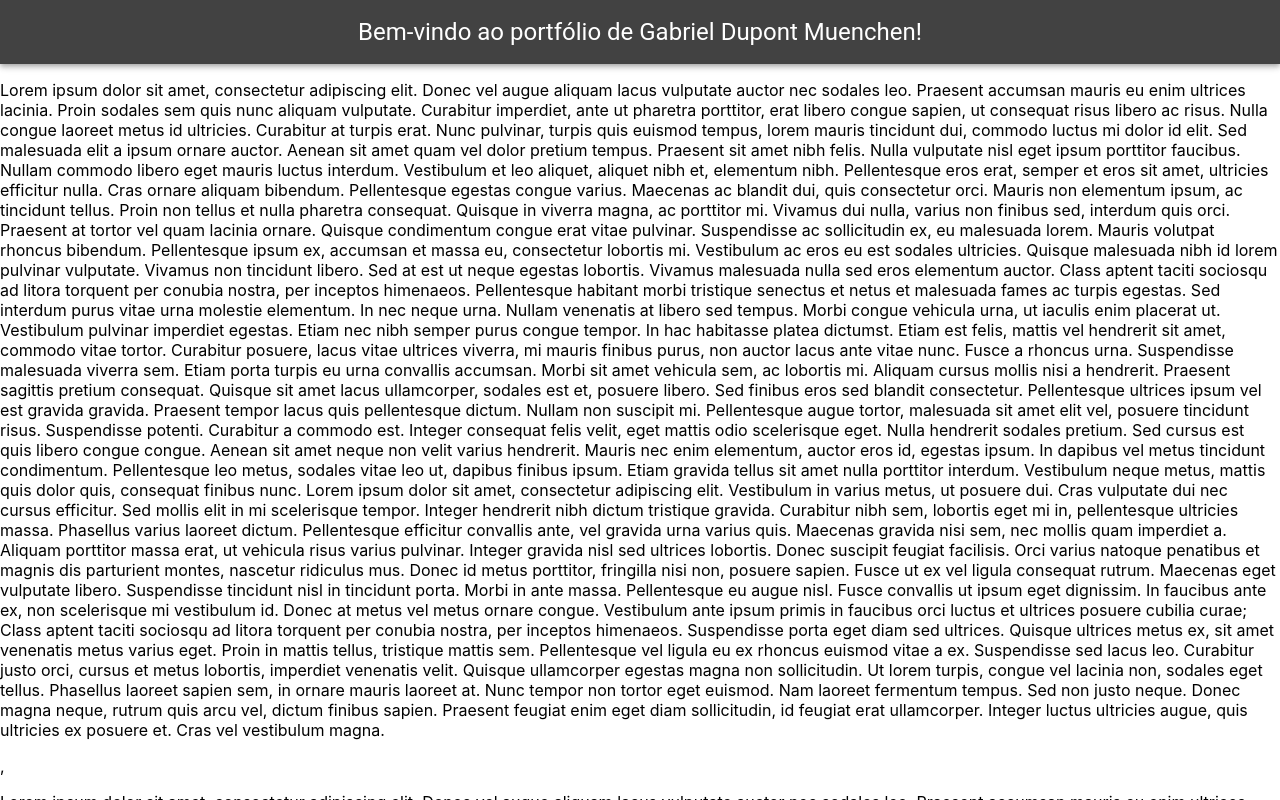
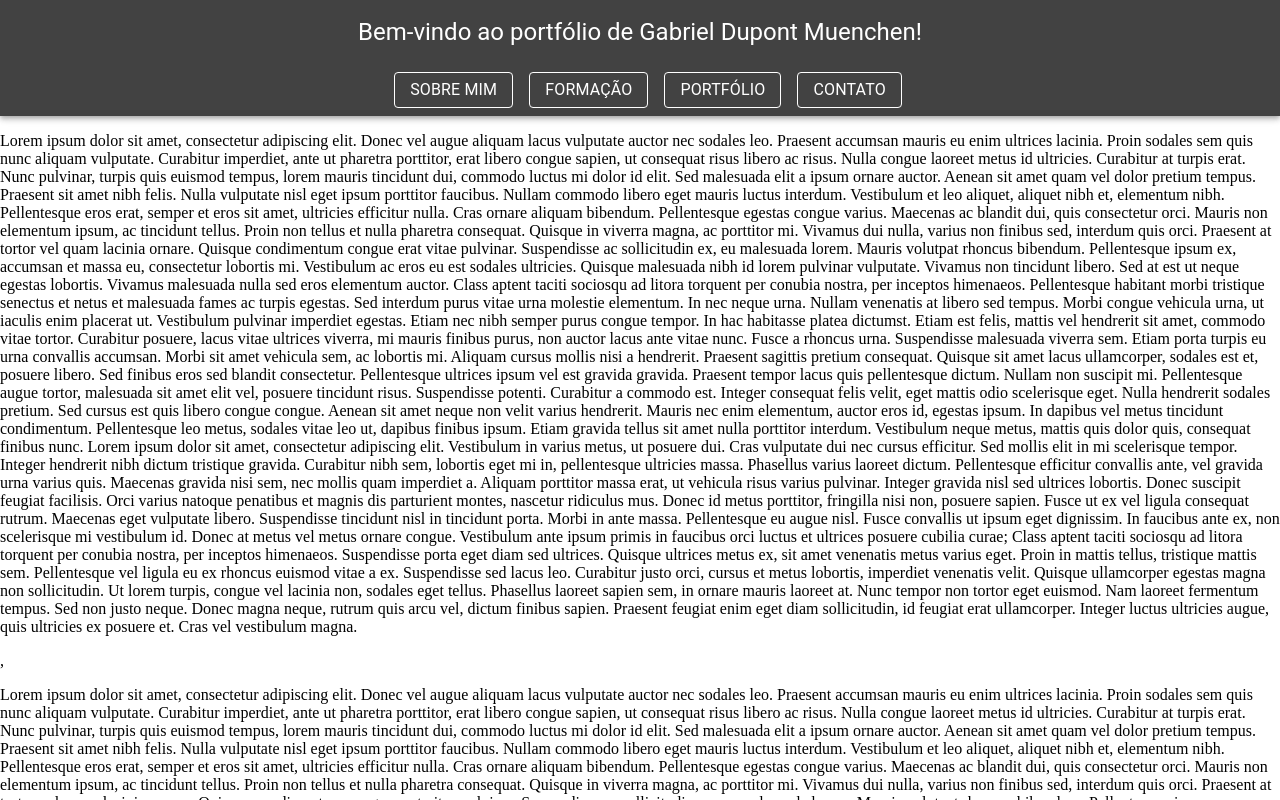
Before and after one commit to duponto/portfolio, a React (Create React App) app: page / in a window 1280 px wide. Shown: the top 800 px of the page. Built offline with nearby package versions, Linux system fonts and the light colour scheme; the HTML template or start-up script is replaced by a standard one.

Commit message:
header com bug na definicao de fonte + dirty stacked code

```diff
--- a/src/App.css
+++ b/src/App.css
@@ -1,38 +1,3 @@
 .App {
   text-align: center;
 }
-
-.App-logo {
-  height: 40vmin;
-  pointer-events: none;
-}
-
-@media (prefers-reduced-motion: no-preference) {
-  .App-logo {
-    animation: App-logo-spin infinite 20s linear;
-  }
-}
-
-.App-header {
-  background-color: #282c34;
-  min-height: 100vh;
-  display: flex;
-  flex-direction: column;
-  align-items: center;
-  justify-content: center;
-  font-size: calc(10px + 2vmin);
-  color: white;
-}
-
-.App-link {
-  color: #61dafb;
-}
-
-@keyframes App-logo-spin {
-  from {
-    transform: rotate(0deg);
-  }
-  to {
-    transform: rotate(360deg);
-  }
-}
--- /dev/null
+++ b/src/components/FlexButton/index.js
@@ -0,0 +1,18 @@
+import React from "react";
+import { Button, ThemeProvider, Typography } from "@mui/material";
+
+const FlexButton = (props) => {
+    return(
+            <Button
+                variant={props.variant}
+                href={props.href}
+                color="inherit"
+                >
+                <Typography style={{fontFamily: props.customTheme}}>
+                    {props.children}
+                </Typography>
+            </Button>
+    );
+}
+
+export default FlexButton
--- a/src/components/Header/index.js
+++ b/src/components/Header/index.js
@@ -1,35 +1,92 @@
-import React from "react";
-import AppBar from '@mui/material/AppBar';
-import Toolbar from '@mui/material/Toolbar';
-import Typography from '@mui/material/Typography';
-import { grey} from "@mui/material/colors";
-import { createTheme } from "@mui/material";
+import React, { useState, useEffect } from "react";
+import { AppBar, Toolbar, Typography, Stack, createTheme } from '@mui/material/';
+import { grey } from "@mui/material/colors";
 import { ThemeProvider } from "@emotion/react";
+import FlexButton from "../FlexButton";
 
 const temaHeader = createTheme({
-    palette:{
-        primary:{
+    palette: {
+        primary: {
             main: grey[800]
         },
-        secondary:{
+        secondary: {
             main: grey[900]
         }
-    }
+    },
 })
 
 const Header = () => {
+    const [isTop, setIsTop] = useState(true);
+
+    useEffect(() => {
+        const handleScroll = () => {
+            setIsTop(window.scrollY === 0);
+        };
+
+        window.addEventListener("scroll", handleScroll);
+
+        return () => {
+            window.removeEventListener("scroll", handleScroll);
+        };
+    }, []);
+
     return (
         <ThemeProvider theme={temaHeader}>
             <AppBar position="static" color="primary">
                 <Toolbar>
+                    <div style={{ width: "100%" }}>
                         <Typography
                             variant="h5"
                             style={{
-                            textAlign:"center",
-                            width: "100%"
+                                textAlign: "center",
+                                marginBottom: "1rem",
+                                marginTop:"1rem"
                             }}>
                             Bem-vindo ao portfólio de Gabriel Dupont Muenchen!
                         </Typography>
+                        <Typography
+                            variant="h5"
+                            style={{
+                                position: isTop ? "relative" : "fixed",
+                                top: isTop ? "auto" : 0,
+                                left: 0,
+                                width: "100%",
+                                background: temaHeader.palette.primary.main,
+                                padding: "0.5rem",
+                                color: "white",
+                            }}>
+                            <Stack spacing={2} direction={"row"} justifyContent="center">
+                                <FlexButton
+                                    variant="outlined"
+                                    href="#about"
+                                    fontFamily="Roboto"
+                                >
+                                    Sobre Mim
+                                </FlexButton>
+                                <FlexButton
+                                    variant="outlined"
+                                    href="#education"
+                                    fontFamily="Roboto"
+                                >
+                                    Formação
+                                </FlexButton>
+                                <FlexButton
+                                    variant="outlined"
+                                    href="#portfolio"
+                                    fontFamily="Roboto"
+                                >
+                                    Portfólio
+                                </FlexButton>
+                                <FlexButton
+                                    variant="outlined"
+                                    href="#contact"
+                                    fontFamily="Roboto"
+                                >
+                                    Contato
+                                </FlexButton>
+                            </Stack>
+                        </Typography>
+                    </div>
                 </Toolbar>
             </AppBar>
         </ThemeProvider>
--- a/src/index.css
+++ b/src/index.css
@@ -1,13 +1,3 @@
 body {
   margin: 0;
-  font-family: -apple-system, BlinkMacSystemFont, 'Segoe UI', 'Roboto', 'Oxygen',
-    'Ubuntu', 'Cantarell', 'Fira Sans', 'Droid Sans', 'Helvetica Neue',
-    sans-serif;
-  -webkit-font-smoothing: antialiased;
-  -moz-osx-font-smoothing: grayscale;
 }
-
-code {
-  font-family: source-code-pro, Menlo, Monaco, Consolas, 'Courier New',
-    monospace;
-}
```
Lines whose indentation alone changed are shown as unchanged.
